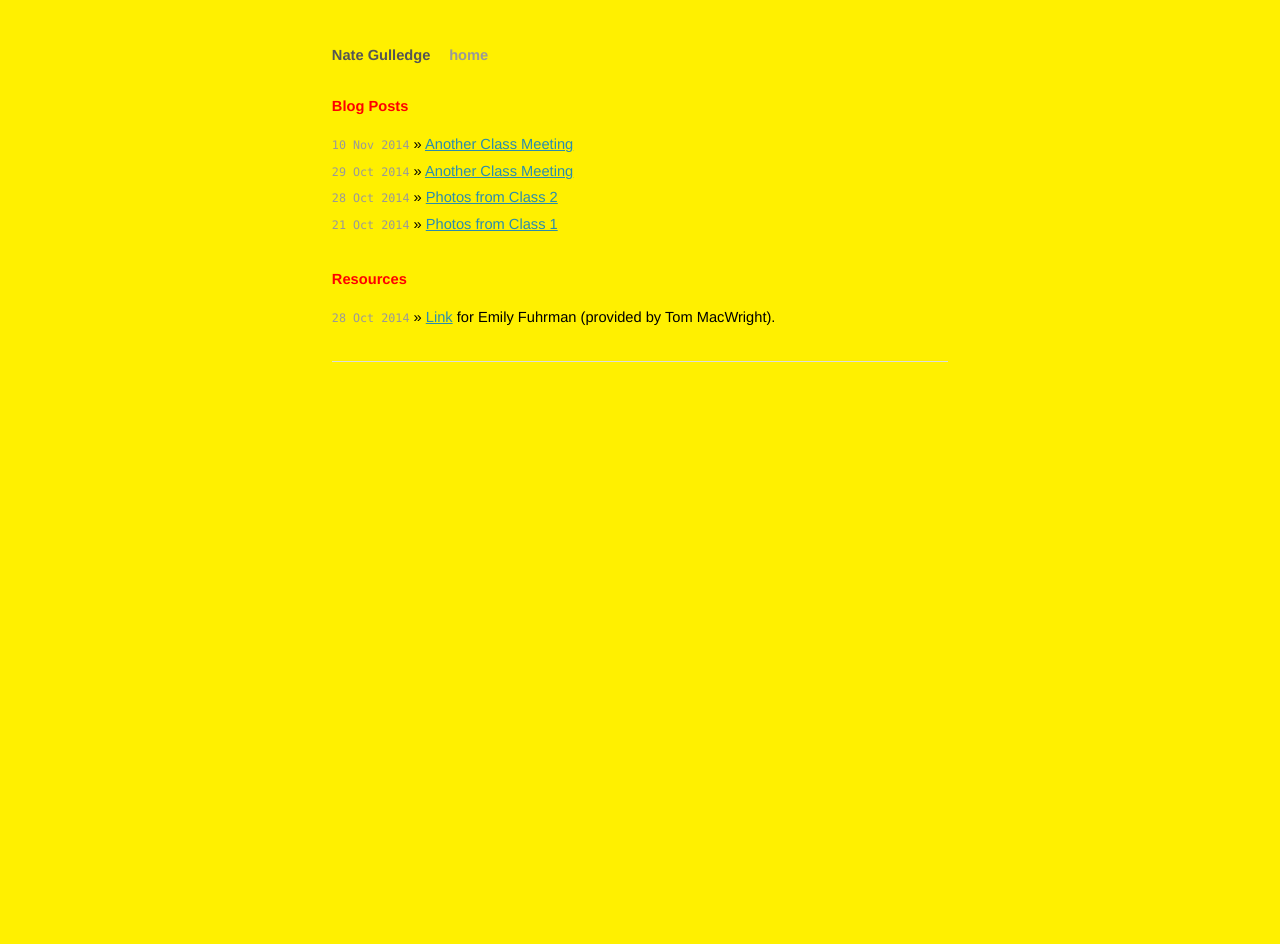
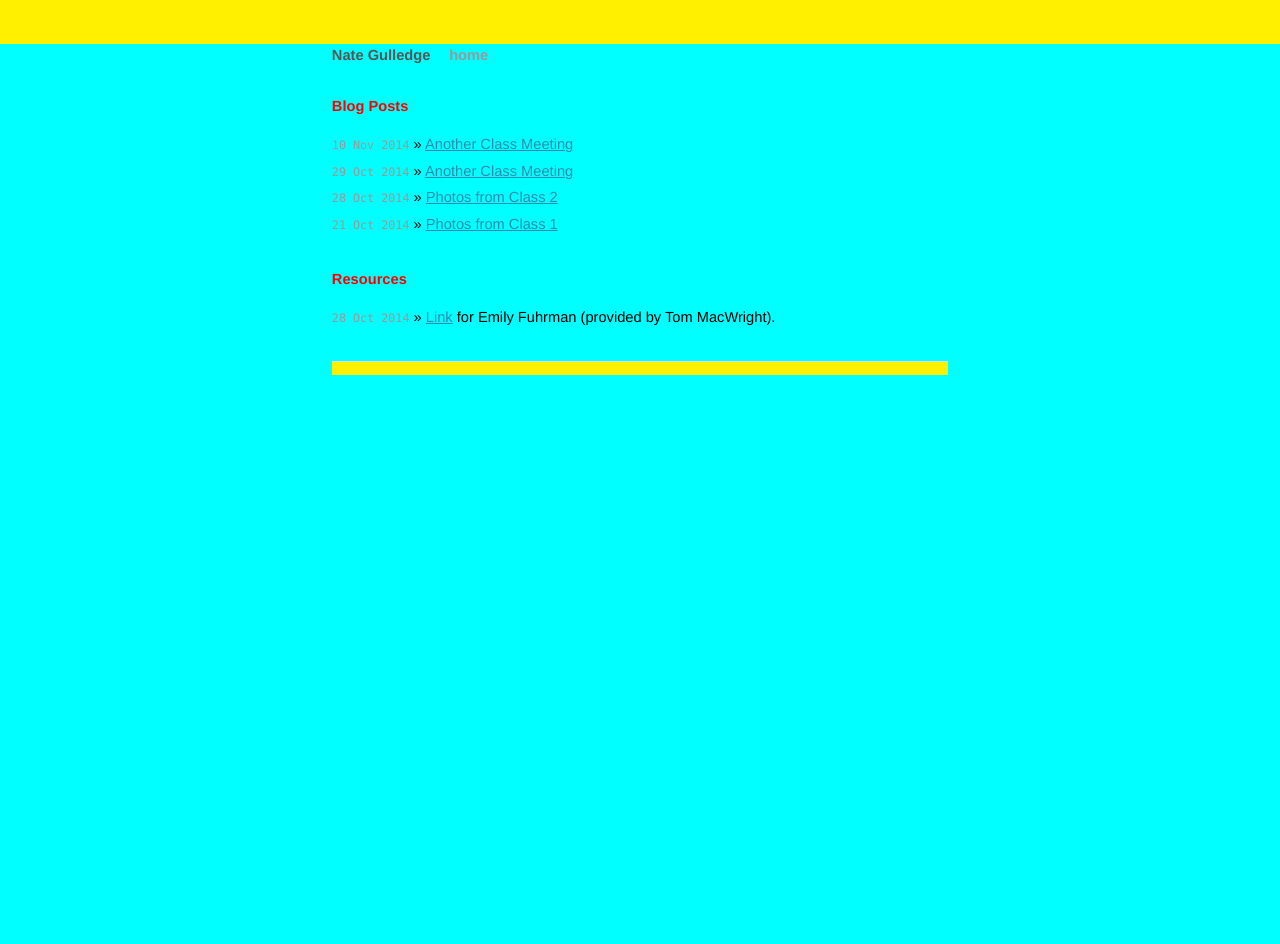
Before and after one commit to ccartdept/gdstudio2019, a Jekyll site: the page built from index.html, in a window 1280 px wide. Built offline with Jekyll 4.4.1, drawn with Linux system fonts in a browser that asks for light colours; Markdown is read by kramdown in place of the engine named in the settings.

Commit message:
changed background color, in-line style

```diff
--- a/_layouts/default.html
+++ b/_layouts/default.html
@@ -17,7 +17,7 @@
    <script type="text/javascript">try{Typekit.load();}catch(e){}</script>
 
 </head>
-<body>
+<body style="background-color: aqua;">
 
 <!-- ClickTale Top part -->
 <script type="text/javascript">
```
